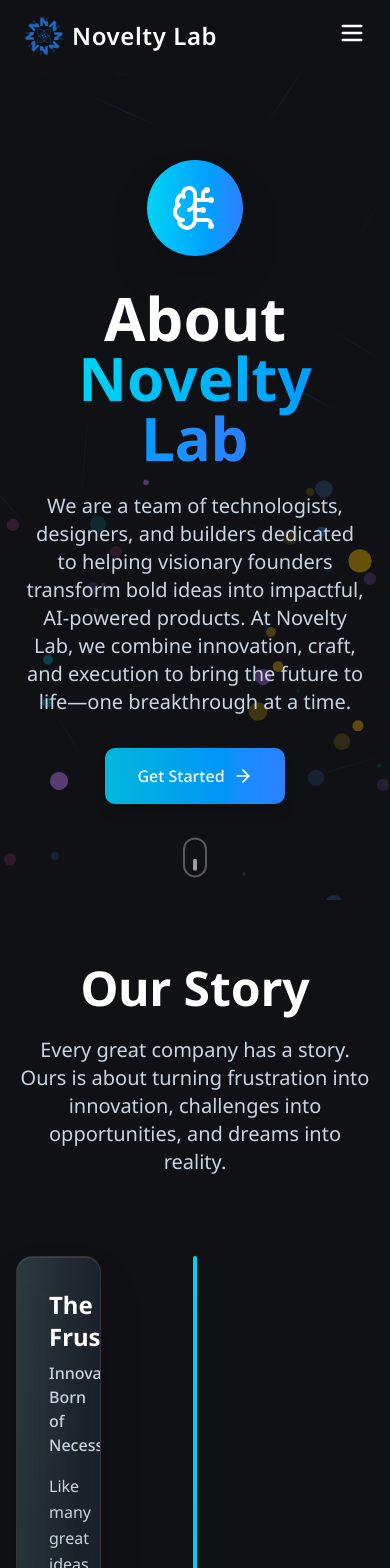
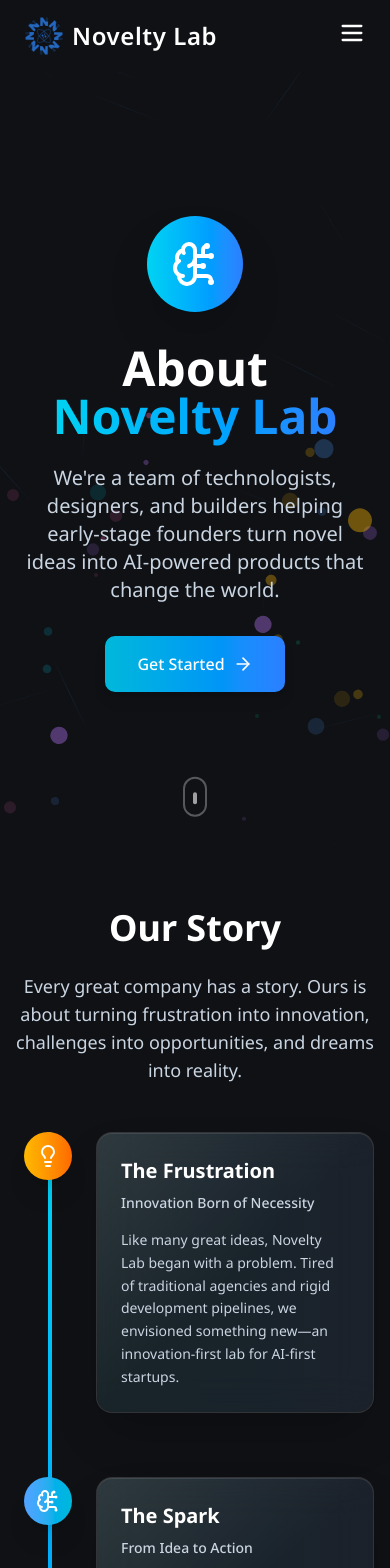
Before and after one commit to rupeshbug/novelty_lab_website, a Next.js app: page /about in a window 390 px wide. Shown: the top 1568 px of the page. Built offline with nearby package versions, Linux system fonts and the light colour scheme.

Commit message:
about page done

```diff
--- a/src/app/about/page.tsx
+++ b/src/app/about/page.tsx
@@ -181,7 +181,7 @@ export default function AboutPage() {
               initial={{ opacity: 0, y: 50 }}
               animate={{ opacity: 1, y: 0 }}
               transition={{ duration: 0.8, delay: 0.6 }}
-              className="text-6xl md:text-7xl font-bold mb-6"
+              className="text-5xl md:text-7xl font-bold mb-6"
             >
               About{" "}
               <span className="bg-gradient-to-r from-cyan-400 to-blue-500 bg-clip-text text-transparent">
@@ -195,11 +195,9 @@ export default function AboutPage() {
               transition={{ duration: 0.8, delay: 0.9 }}
               className="text-xl text-slate-300 mb-8 max-w-3xl mx-auto"
             >
-              We are a team of technologists, designers, and builders dedicated
-              to helping visionary founders transform bold ideas into impactful,
-              AI-powered products. At Novelty Lab, we combine innovation, craft,
-              and execution to bring the future to life—one breakthrough at a
-              time.
+              We&apos;re a team of technologists, designers, and builders
+              helping early-stage founders turn novel ideas into AI-powered
+              products that change the world.
             </motion.p>
 
             <motion.div
@@ -243,10 +241,12 @@ export default function AboutPage() {
               whileInView={{ opacity: 1, y: 0 }}
               transition={{ duration: 0.8 }}
               viewport={{ once: true }}
-              className="text-center mb-20"
+              className="text-center mb-12 md:mb-20"
             >
-              <h2 className="text-5xl md:text-6xl font-bold mb-6">Our Story</h2>
-              <p className="text-xl text-slate-300 max-w-3xl mx-auto">
+              <h2 className="text-4xl md:text-5xl lg:text-6xl font-bold mb-6">
+                Our Story
+              </h2>
+              <p className="text-lg md:text-xl text-slate-300 max-w-3xl mx-auto">
                 Every great company has a story. Ours is about turning
                 frustration into innovation, challenges into opportunities, and
                 dreams into reality.
@@ -254,22 +254,30 @@ export default function AboutPage() {
             </motion.div>
 
             <div className="relative">
-              <div className="absolute left-1/2 transform -translate-x-1/2 w-1 h-full bg-gradient-to-b from-cyan-400 to-blue-500 rounded-full" />
+              {/* Desktop Timeline Line */}
+              <div className="hidden md:block absolute left-1/2 transform -translate-x-1/2 w-1 h-full bg-gradient-to-b from-cyan-400 to-blue-500 rounded-full" />
+
+              {/* Mobile Timeline Line */}
+              <div className="md:hidden absolute left-8 top-0 w-1 h-full bg-gradient-to-b from-cyan-400 to-blue-500 rounded-full" />
 
               {storyChapters.map((chapter, index) => {
                 const Icon = chapter.icon;
                 return (
                   <motion.div
                     key={chapter.id}
-                    initial={{ opacity: 0, x: index % 2 === 0 ? -100 : 100 }}
-                    whileInView={{ opacity: 1, x: 0 }}
+                    initial={{ opacity: 0, y: 50 }}
+                    whileInView={{ opacity: 1, y: 0 }}
                     transition={{ duration: 0.8, delay: index * 0.2 }}
                     viewport={{ once: true, margin: "-100px" }}
-                    className={`relative flex items-center mb-32 ${
-                      index % 2 === 0 ? "flex-row" : "flex-row-reverse"
+                    className={`relative mb-16 md:mb-32 ${
+                      // Desktop layout
+                      index % 2 === 0
+                        ? "md:flex md:items-center md:flex-row"
+                        : "md:flex md:items-center md:flex-row-reverse"
                     }`}
                   >
-                    <div className="absolute left-1/2 transform -translate-x-1/2 z-10">
+                    {/* Desktop Icon */}
+                    <div className="hidden md:block absolute left-1/2 transform -translate-x-1/2 z-10">
                       <motion.div
                         initial={{ scale: 0 }}
                         whileInView={{ scale: 1 }}
@@ -281,10 +289,25 @@ export default function AboutPage() {
                       </motion.div>
                     </div>
 
+                    {/* Mobile Icon */}
+                    <div className="md:hidden absolute left-8 transform -translate-x-1/2 z-10">
+                      <motion.div
+                        initial={{ scale: 0 }}
+                        whileInView={{ scale: 1 }}
+                        transition={{ duration: 0.5, delay: index * 0.2 + 0.3 }}
+                        viewport={{ once: true }}
+                        className={`w-12 h-12 rounded-full bg-gradient-to-r ${chapter.color} flex items-center justify-center shadow-xl`}
+                      >
+                        <Icon className="w-6 h-6 text-white" />
+                      </motion.div>
+                    </div>
+
+                    {/* Content Card */}
                     <div
-                      className={`w-5/12 ${
-                        index % 2 === 0 ? "pr-16" : "pl-16"
-                      }`}
+                      className={`
+                      pl-20 md:pl-0 md:w-5/12
+                      ${index % 2 === 0 ? "md:pr-16" : "md:pl-16"}
+                    `}
                     >
                       <motion.div
                         whileHover={{ scale: 1.02 }}
@@ -306,14 +329,14 @@ export default function AboutPage() {
                         {/* Inner glow */}
                         <div className="absolute inset-0 bg-gradient-to-r from-cyan-500/5 to-blue-500/5 rounded-2xl" />
 
-                        <div className="relative p-8">
-                          <h3 className="text-2xl md:text-3xl font-bold mb-2 text-white">
+                        <div className="relative p-6 md:p-8">
+                          <h3 className="text-xl md:text-2xl lg:text-3xl font-bold mb-2 text-white">
                             {chapter.title}
                           </h3>
-                          <p className="text-base md:text-lg font-medium text-slate-300 mb-4">
+                          <p className="text-sm md:text-base lg:text-lg font-medium text-slate-300 mb-4">
                             {chapter.subtitle}
                           </p>
-                          <p className="text-slate-300 leading-relaxed">
+                          <p className="text-sm md:text-base text-slate-300 leading-relaxed">
                             {chapter.content}
                           </p>
                         </div>
@@ -326,8 +349,8 @@ export default function AboutPage() {
           </div>
         </section>
 
-        {/* Values Section with Gradient Transition */}
-        <section className="relative py-32 overflow-hidden bg-gradient-to-br from-slate-900 to-blue-900">
+        {/* Values Section with Better Gradient Flow */}
+        <section className="relative py-32 overflow-hidden bg-gradient-to-b from-slate-900 via-blue-900 to-cyan-600">
           <motion.div className="absolute inset-0 opacity-10">
             {[...Array(40)].map((_, i) => (
               <motion.div
@@ -400,8 +423,8 @@ export default function AboutPage() {
           </div>
         </section>
 
-        {/* Enhanced CTA Section with Smooth Transition */}
-        <section className="relative bg-gradient-to-br from-blue-900 via-cyan-600 to-blue-600 text-white py-32 px-6 text-center overflow-hidden">
+        {/* Enhanced CTA Section with Perfect Blend */}
+        <section className="relative bg-gradient-to-b from-cyan-600 to-blue-600 text-white py-32 px-6 text-center overflow-hidden">
           <motion.div className="absolute inset-0">
             {[...Array(30)].map((_, i) => (
               <motion.div
```
